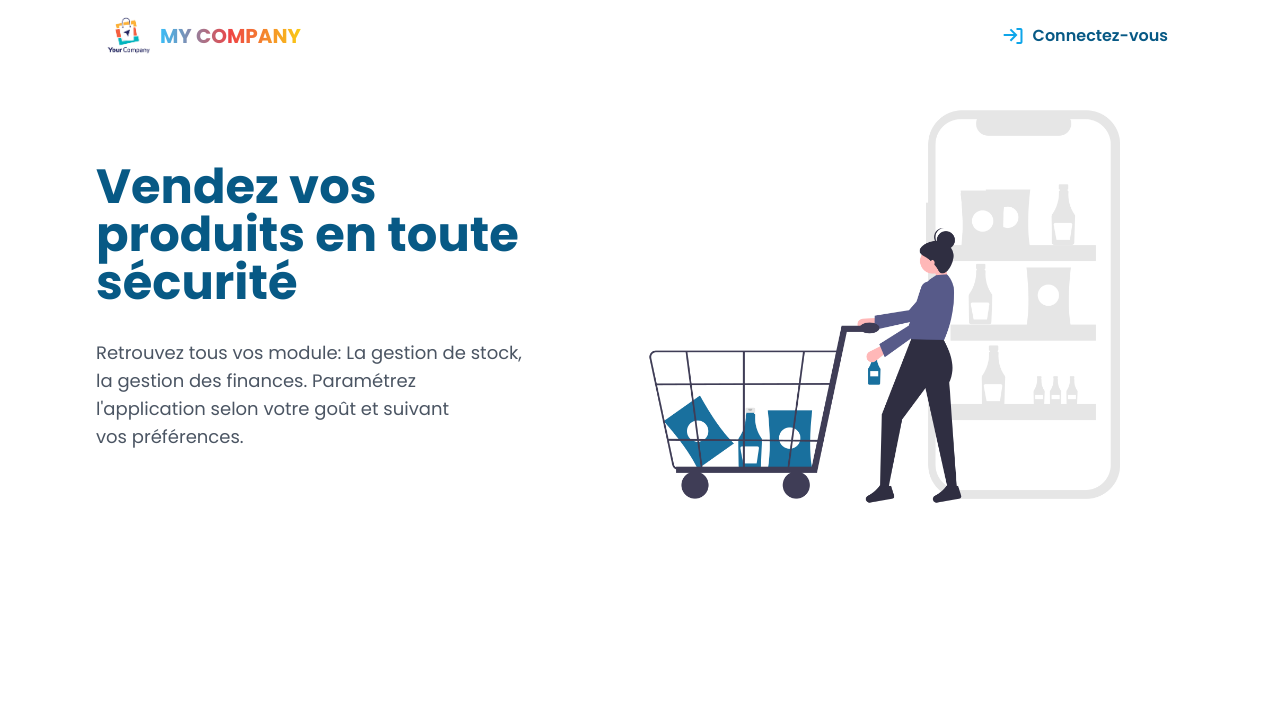
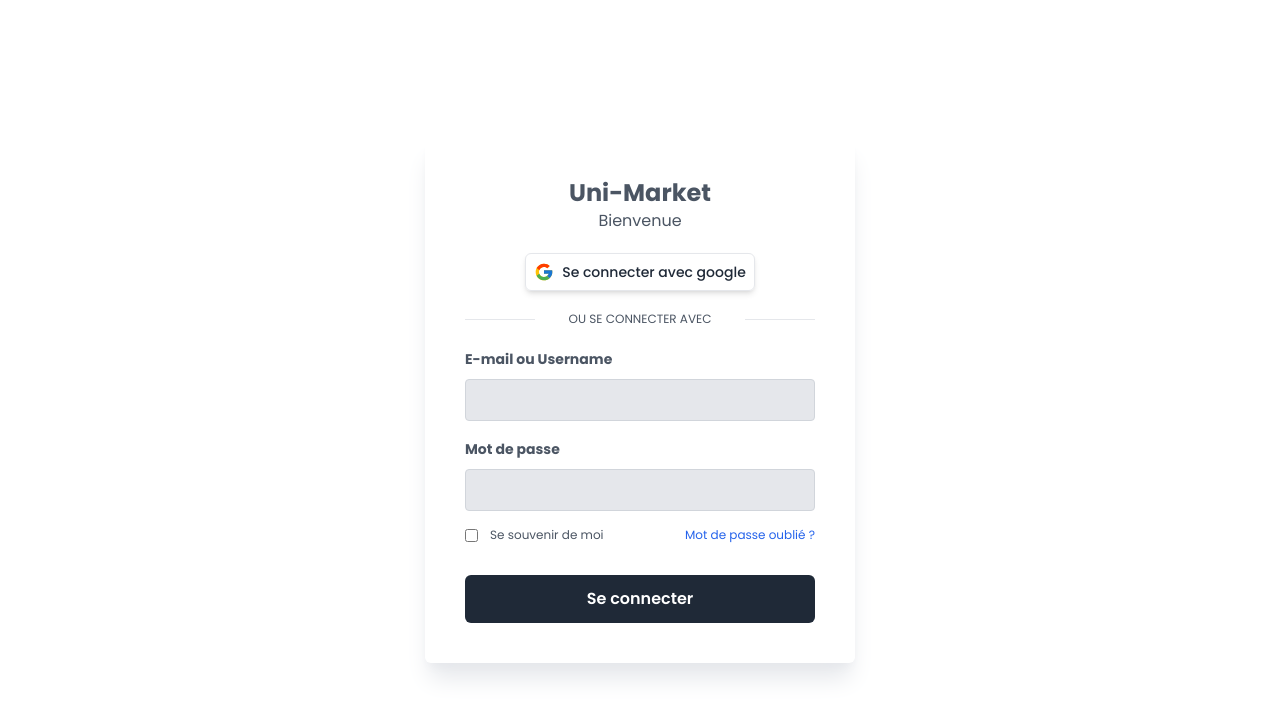
Before and after one commit to GloireMutaliko21/uni-market, a React (Vite) app: page / in a window 1280 px wide. Both pictures are taken after a click on the button "Connectez-vous". Shown: the top 718 px of the page. Built offline with nearby package versions, Linux system fonts and the light colour scheme.

Commit message:
style: login page

```diff
--- a/src/App.jsx
+++ b/src/App.jsx
@@ -1,11 +1,30 @@
+import { lazy, Suspense } from "react";
+
 import './App.css'
-import WelcomePage from './components/WelcomePage'
+const WelcomePage = lazy(() => import('./components/WelcomePage'));
+// import WelcomePage from './components/WelcomePage'
+import { useStateContext } from "./context/ContextProvider";
+import Login from './components/Login';
 
 function App() {
+  const { start } = useStateContext();
 
   return (
-    <div className='mx-24 my-1'>
-      <WelcomePage />
+    <div className='mx-24 my-1 flex items-center justify-center content-center'>
+      {
+        !start &&
+        <Suspense fallback='Loading'>
+          <WelcomePage />
+        </Suspense>
+
+      }
+      {
+        start &&
+        <Suspense fallback='Loading'>
+          <Login />
+        </Suspense>
+      }
+
     </div>
   )
 }
--- a/src/components/Button.jsx
+++ b/src/components/Button.jsx
@@ -1,8 +1,12 @@
 import React from 'react'
 
-const Button = ({ icon, label, style }) => {
+const Button = ({ icon, label, style, onClick }) => {
     return (
-        <button type='buttom' className={`${style} flex items-center justify-between rounded-md p-4`}>
+        <button
+            type='buttom'
+            className={`${style} flex items-center rounded-md text-center`}
+            onClick={onClick}
+        >
             {icon}
             {label}
         </button>
--- /dev/null
+++ b/src/components/Input.jsx
@@ -0,0 +1,18 @@
+import React from 'react'
+
+const Input = ({ label, value, onChange, type }) => {
+    return (
+        <div>
+            <label className='font-bold text-sm'>{label}</label>
+            <input
+                className="bg-gray-200 text-gray-700 focus:outline-none focus:shadow-outline border border-gray-300 rounded py-2 px-4 block appearance-none mt-2 mb-4"
+                type={type}
+                value={value}
+                onChange={onChange}
+            >
+            </input>
+        </div>
+    )
+}
+
+export default Input
--- /dev/null
+++ b/src/components/Login.jsx
@@ -0,0 +1,62 @@
+import React from 'react'
+import { FcGoogle } from "react-icons/fc";
+
+import Button from './Button'
+import Input from './Input';
+
+const Login = () => {
+    return (
+        <div className='flex flex-col justify-center max-w-max shadow-xl shadow-gray-200 p-10 text-gray-600 rounded-md'>
+            <div className='flex flex-col items-center  mb-5'>
+                <h1 className='text-2xl font-bold'>Uni-Market</h1>
+                <p className='mb-5'>Bienvenue</p>
+                <Button
+                    icon={<FcGoogle className='text-xl mr-2' />}
+                    label='Se connecter avec google'
+                    style='text-gray-800 hover:bg-slate-50 text-sm font-medium shadow-md border p-2'
+                />
+            </div>
+            <div className='flex justify-between items-center w-full mb-5'>
+                <div className='border-t w-1/5'></div>
+                <span className='text-xs'>OU SE CONNECTER AVEC</span>
+                <div className='border-t w-1/5'></div>
+            </div>
+            <div>
+                <Input
+                    label='E-mail ou Username'
+                    type='email'
+                    value=''
+                    onChange={() => { }}
+                />
+                <Input
+                    label='Mot de passe'
+                    type='password'
+                    value=''
+                    onChange={() => { }}
+                />
+            </div>
+            <div className='flex justify-between items-center text-xs'>
+                <div className='flex justify-around items-center'>
+                    <input name='remember' id='remember' type="checkbox" />
+                    <label htmlFor='remember' className='ml-3 cursor-pointer'>Se souvenir de moi</label>
+                </div>
+                <div>
+                    <span
+                        className='text-blue-600 hover:underline hover:cursor-pointer'
+                        onClick={() => console.log("OK")}
+                    >
+                        Mot de passe oublié ?
+                    </span>
+                </div>
+            </div>
+            <div className='mt-8'>
+                <Button
+                    label='Se connecter'
+                    style='flex justify-center w-full bg-gray-800 hover:bg-gray-700 text-white font-semibold p-3'
+                />
+            </div>
+        </div>
+    )
+}
+
+export default Login
--- a/src/components/WelcomePage.jsx
+++ b/src/components/WelcomePage.jsx
@@ -5,11 +5,14 @@
 import cartShop from "../assets/img/cartShop.png";
 import "../styles/welcome.css";
 import Button from './Button';
+import { useStateContext } from "../context/ContextProvider";
 
 const WelcomePage = () => {
+    const { handleChangeStart } = useStateContext();
+
     return (
         <div>
-            <div className='flex items-center justify-between'>
+            <div className='flex items-center justify-between -mt-10'>
                 <div className='flex items-center'>
                     <img src={logo} alt='Logo' className='h-16 w-16' />
                     <p
@@ -24,7 +27,8 @@
                     <Button
                         icon={<CgLogIn className='text-2xl text-sky-500 mr-2' />}
                         label='Connectez-vous'
-                        style='text-sky-800 font-semibold hover:border'
+                        style='text-sky-800 font-semibold hover:border p-4'
+                        onClick={handleChangeStart}
                     />
                 </div>
             </div>
--- a/src/context/ContextProvider.jsx
+++ b/src/context/ContextProvider.jsx
@@ -4,11 +4,16 @@
 const StateContext = createContext();
 
 export const ContextProvider = ({ children }) => {
+    const [start, setStart] = useState(false)
+
+    const handleChangeStart = () => {
+        setStart(prevState => (!prevState))
+    }
 
     return (
         <StateContext.Provider
             value={{
-
+                start, setStart, handleChangeStart
             }}
         >
             {children}
--- a/src/index.css
+++ b/src/index.css
@@ -7,6 +7,14 @@
   overflow-x: hidden;
 }
 
+html,
+body {
+  height: 100vh;
+  display: flex;
+  align-items: center;
+  justify-content: center;
+}
+
 @tailwind base;
 @tailwind components;
 @tailwind utilities;
```
